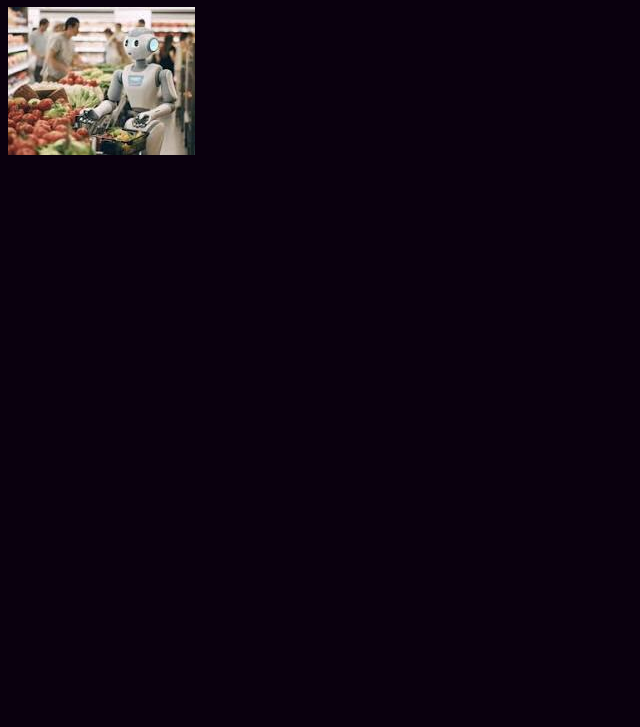
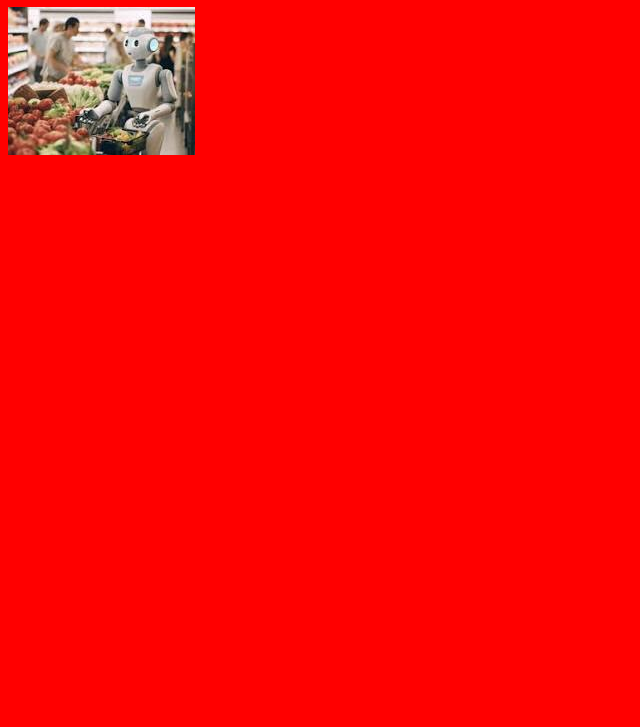
Before and after one commit to gracebharathi/anisha, a plain HTML site: page main.html in a window 1280 px wide. Shown: the part 73-800 px from the top of the page, without its empty margins (0-640 px from the left). Drawn offline with Linux system fonts and the light colour scheme.

Commit message:
fourth change

```diff
--- a/main.html
+++ b/main.html
@@ -5,7 +5,7 @@
     <meta name="viewport" content="width=<device-width>, initial-scale=1.0">
     <title>Document</title>
 </head>
-<body bgcolor="royal purple">
+<body bgcolor="red">
     <h1>departmental store</h1>
     <img src="download.jfif">
 </body>
```
